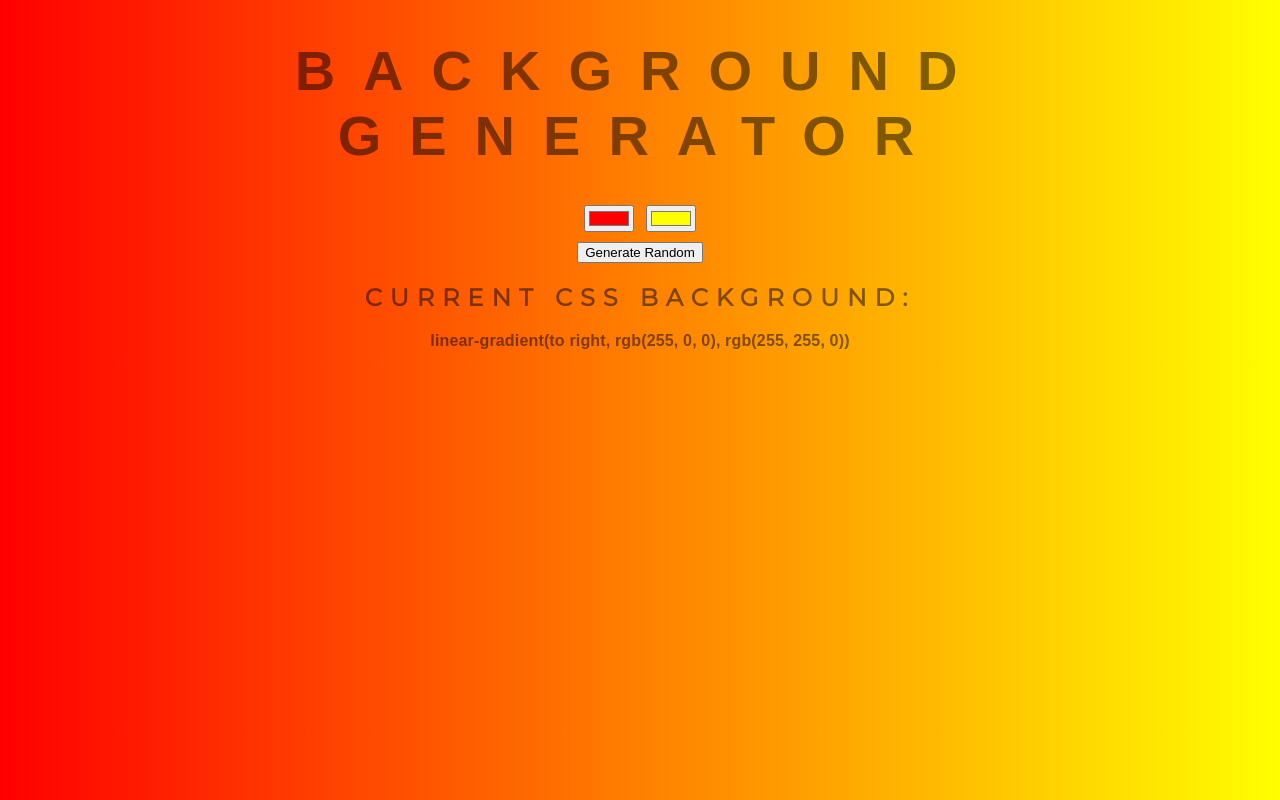
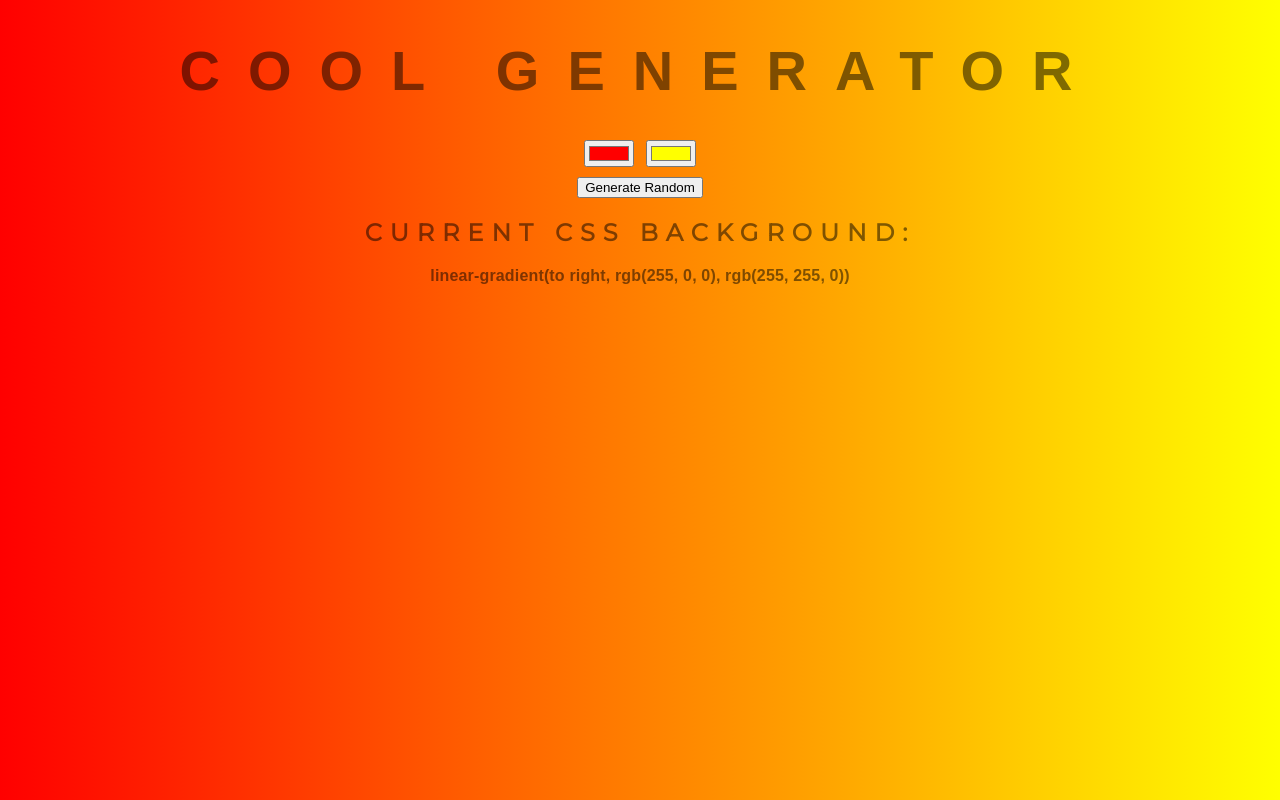
Before and after one commit to agregg02/background-generator, a plain HTML site: page index.html in a window 1280 px wide. Drawn offline with Linux system fonts and the light colour scheme.

Commit message:
changed the title

```diff
--- a/index.html
+++ b/index.html
@@ -10,7 +10,7 @@
         <link href="https://fonts.googleapis.com/css2?family=Montserrat&display=swap" rel="stylesheet">
     </head>
     <body>
-       <header></header><h1>Background Generator</h1></header>
+       <header></header><h1>Cool Generator</h1></header>
        <div class="colors">
         <input class="color1" name="color1" type="color">
         <input class="color2" name="color2" type="color"?>
```
